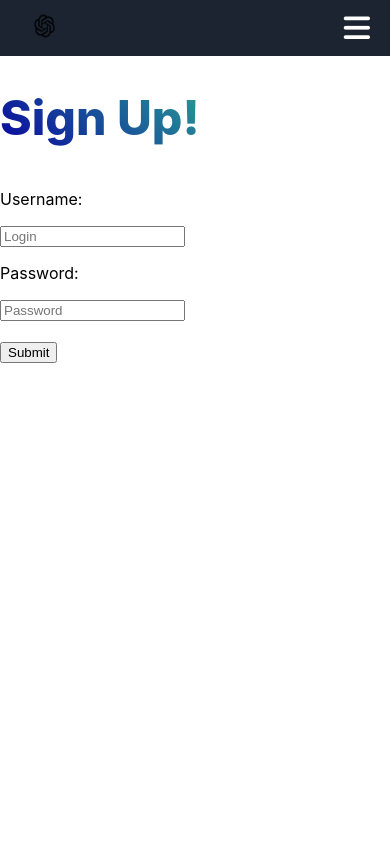
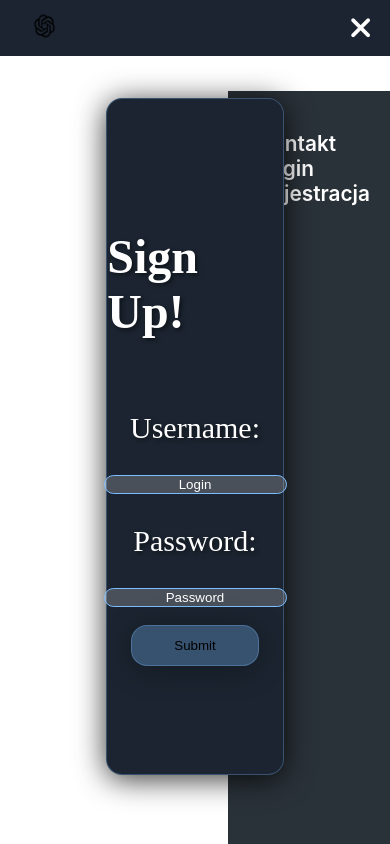
Before and after one commit to ReQss/React-Shopping-App, a React (Create React App) app: page /register in a window 390 px wide. Built offline with nearby package versions, Linux system fonts and the light colour scheme.

Commit message:
responsive navbar and register page

```diff
--- a/src/App.css
+++ b/src/App.css
@@ -1,3 +1,8 @@
+.content{
+  display:flex;
+  justify-content:center;
+
+}
 .navbar{
   /* font-family: 'Brush Script MT', cursive;
   position:fixed;
@@ -22,6 +27,7 @@
   align-items:center;
   justify-content:center;
 }
+
 .nav-menu li{
   list-style:none;
   padding:0 20px;
@@ -38,7 +44,18 @@
 }
 @media screen and (max-width:968px){
   .nav-menu{
-    display:none;
+  display:flex;
+  flex-direction:column;
+  justify-content:flex-start;
+  align-items:flex-start;
+  position:fixed;
+  top:75px;
+  right:0px;
+  background-color:#2a3239;
+  height:100vh;
+  padding: 40px 0 0 10px;
+  box-shadow: 0 40px 60px rgb(0,0,0,0);
+
   }
 }
 .mobile{
@@ -56,6 +73,7 @@
   height: 84vh;
   display: flex;
   flex-direction: column;
+  /* background-color:black; */
   justify-content: center;
   align-items: center;
   background: linear-gradient(90deg, #effaff 0%, #d9e7ff 100%);
@@ -65,9 +83,6 @@ h1 {
   font-size: 48px;
   font-weight: 800;
   padding-bottom: 10px;
-  background: -webkit-linear-gradient(45deg, #09009f, #32d390 80%);
-  -webkit-background-clip: text;
-  -webkit-text-fill-color: transparent;
 }
 
 h3 {
@@ -82,3 +97,61 @@ h3 {
   letter-spacing: 2px;
   color: #fff;
 }
+.Login{
+  margin-top:5vh;
+  text-shadow: 2px 2px 4px rgba(0, 0, 0, 0.5);
+  /* margin-left:5vh; */
+  width:45%;
+  height:80vh;
+  color:white;
+  display:flex;
+  align-items: center;
+  justify-content:center;
+  flex-direction: column;
+  background:#1b2430;
+  border-radius: 16px;
+  box-shadow: 0 4px 30px rgba(0, 0, 0, 0.8);
+  backdrop-filter: blur(2px);
+  -webkit-backdrop-filter: blur(5px);
+  border: 1px solid rgba(123, 189, 255, 0.3);
+  font-family: 'Brush Script MT', cursive;
+}
+.Login input{
+  text-align: center;
+  background-color: rgba(255, 255, 255, 0.2);
+  outline:none;
+  border:1px solid rgba(123, 189, 255, 1);
+  border-radius:16px;
+}
+.Login input::placeholder{
+  color:white;
+}
+p{
+  font-size:30px;
+}
+.userForm{
+  text-align: center;
+
+}
+.menu-button{
+  margin-bottom:20px;
+  width:90%;
+  padding: 10px 20px;
+  border-radius:16px;
+  cursor: pointer;
+  background: rgba(123, 189, 255, 0.3);
+  box-shadow: 0 4px 30px rgba(0, 0, 0, 0.3);
+  backdrop-filter: blur(5px);
+  -webkit-backdrop-filter: blur(5px);
+  border: 1px solid rgba(123, 189, 255, 0.3);
+}
+@media screen and (max-width: 768px) {
+  .menu-button {
+    width: 70%;
+    padding: 12px;
+    margin-bottom: 10px;
+  }
+}
+.menu-button:hover {
+  background: rgba(255, 255, 255, 0.4);
+}
--- a/src/App.js
+++ b/src/App.js
@@ -11,11 +11,13 @@ function App() {
     <Router>
       <div className="App">
         <Navbar />
+        <div className='content'>
         <Routes>
           <Route path="/home" element={<Home />} />
           <Route path="/contact" element={<Contact />} />
           <Route path="/register" element={<Register />} />
         </Routes>
+        </div>
       </div>
     </Router>
   );
--- a/src/Components/Navbar.js
+++ b/src/Components/Navbar.js
@@ -1,6 +1,9 @@
 import React from "react";
+import  { useState, useEffect } from 'react';
+
 function Navbar(props){
     const [searchText,setSearchText] = React.useState("");
+    const [menuState, setMenuState] = React.useState(true);
 
     return(
         <div className="navbar">
@@ -11,15 +14,19 @@ function Navbar(props){
         height="30"
         src="logo.png"></img>
       </a>
-      <div>
-      <ul className="nav-menu">
+      <div >
+      <ul className="nav-menu" style={{ display: menuState ? 'flex' : 'none' }}>
+
       <li><a href="contact">Kontakt</a></li>
       <li><a href="login">Login</a></li>
       <li><a href="register">Rejestracja</a></li>
       </ul>
       </div>
       <div className="mobile">
-        <i className="fas fa-bars"></i>
+      <i
+          className={menuState ? 'fas fa-times' : 'fas fa-bars'}
+          onClick={() => setMenuState(!menuState)}
+        ></i>
       </div>
     </div>
     )
```
